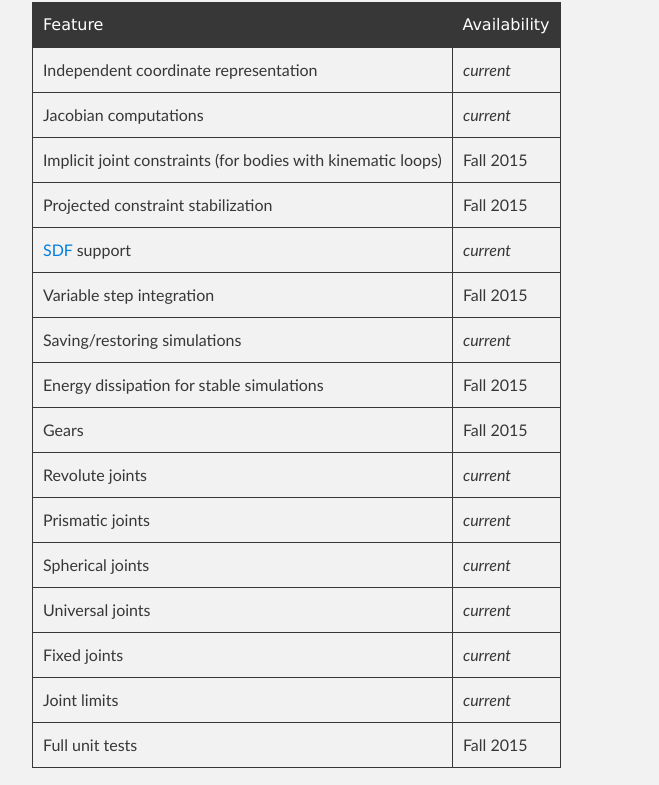
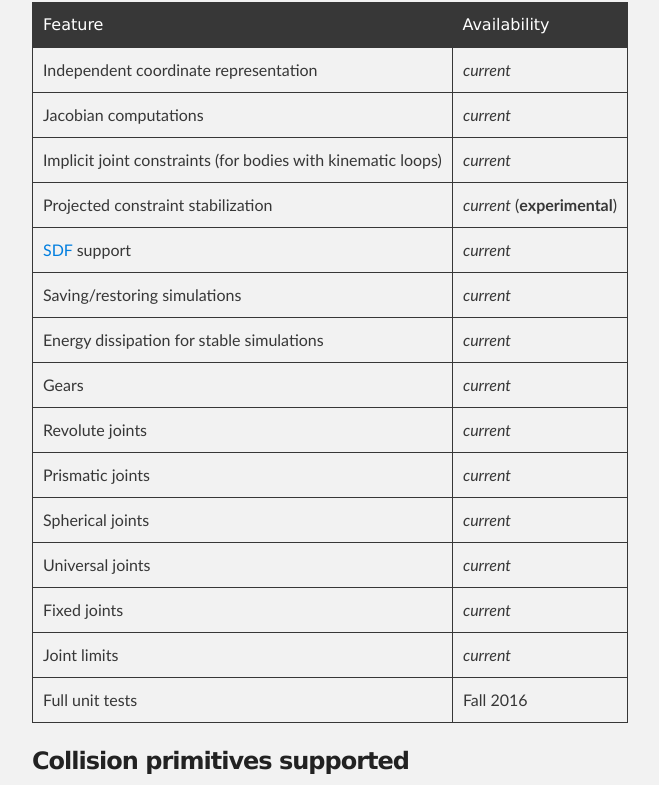
Before and after one commit to PositronicsLab/Moby, a plain HTML site: page index.html in a window 1280 px wide. Shown: the part 694-1479 px from the top of the page, without its empty margins (288-947 px from the left). Drawn offline with Linux system fonts and the light colour scheme.

```diff
--- a/index.html
+++ b/index.html
@@ -34,12 +34,12 @@
         <p><img src="http://positronicslab.github.io/Moby/images/moby.png" alt="Moby"></p>
 
 <h3>
-<a id="what-makes-moby-special" class="anchor" href="#what-makes-moby-special" aria-hidden="true"><span class="octicon octicon-link"></span></a>What makes <strong>Moby</strong> special?</h3>
+<a id="what-makes-moby-special" class="anchor" href="#what-makes-moby-special" aria-hidden="true"><span aria-hidden="true" class="octicon octicon-link"></span></a>What makes <strong>Moby</strong> special?</h3>
 
 <p>Most multi-rigid body simulations present the user with numerous parameters to tune, and poor tuning can result in clear physical artifacts or simulation instability. <strong>Moby</strong> aims for minimal parameter tuning through <em>true rigidity</em>: interpenetration is eliminated, bodies do not detach at joints, and joints do not move beyond their range of motion.   </p>
 
 <h3>
-<a id="features-current-and-slated" class="anchor" href="#features-current-and-slated" aria-hidden="true"><span class="octicon octicon-link"></span></a>Features (current and slated)</h3>
+<a id="features-current-and-slated" class="anchor" href="#features-current-and-slated" aria-hidden="true"><span aria-hidden="true" class="octicon octicon-link"></span></a>Features (current and slated)</h3>
 
 <table>
 <thead>
@@ -59,11 +59,12 @@
 </tr>
 <tr>
 <td>Implicit joint constraints (for bodies with kinematic loops)</td>
-<td>Fall 2015</td>
+<td><em>current</em></td>
 </tr>
 <tr>
 <td>Projected constraint stabilization</td>
-<td>Fall 2015</td>
+<td>
+<em>current</em> (<strong>experimental</strong>)</td>
 </tr>
 <tr>
 <td>
@@ -71,20 +72,16 @@
 <td><em>current</em></td>
 </tr>
 <tr>
-<td>Variable step integration</td>
-<td>Fall 2015</td>
-</tr>
-<tr>
 <td>Saving/restoring simulations</td>
 <td><em>current</em></td>
 </tr>
 <tr>
 <td>Energy dissipation for stable simulations</td>
-<td>Fall 2015</td>
+<td><em>current</em></td>
 </tr>
 <tr>
 <td>Gears</td>
-<td>Fall 2015</td>
+<td><em>current</em></td>
 </tr>
 <tr>
 <td>Revolute joints</td>
@@ -112,13 +109,13 @@
 </tr>
 <tr>
 <td>Full unit tests</td>
-<td>Fall 2015</td>
+<td>Fall 2016</td>
 </tr>
 </tbody>
 </table>
 
 <h3>
-<a id="collision-primitives-supported" class="anchor" href="#collision-primitives-supported" aria-hidden="true"><span class="octicon octicon-link"></span></a>Collision primitives supported</h3>
+<a id="collision-primitives-supported" class="anchor" href="#collision-primitives-supported" aria-hidden="true"><span aria-hidden="true" class="octicon octicon-link"></span></a>Collision primitives supported</h3>
 
 <table>
 <thead>
```
Also changed, not shown: params.json (+1 -1 lines).
